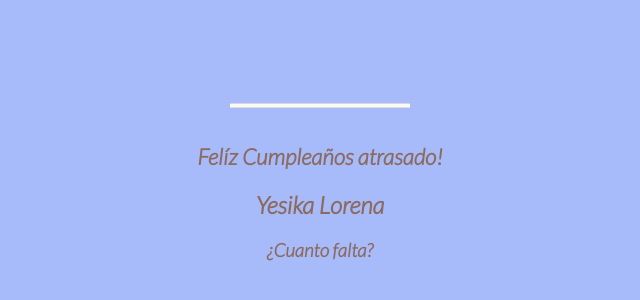
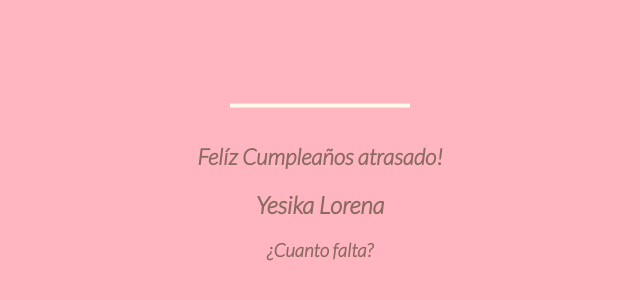
Before and after one commit to juanjose20172/h, a plain HTML site: page index.html in a window 1280 px wide. Shown: the part 220-520 px from the top of the page, without its empty margins (328-968 px from the left). Drawn offline with Linux system fonts and the light colour scheme.

Commit message:
Update css2.css

```diff
--- a/css2.css
+++ b/css2.css
@@ -6,10 +6,13 @@ body {
   height: 100%;
 }
 
-body {
+#mujer{
+  background: lightpink;
+}
+
+#hombre{
   background: #4870f57a;
 }
-
 #cake {
   display: block;
   position: relative;
```
